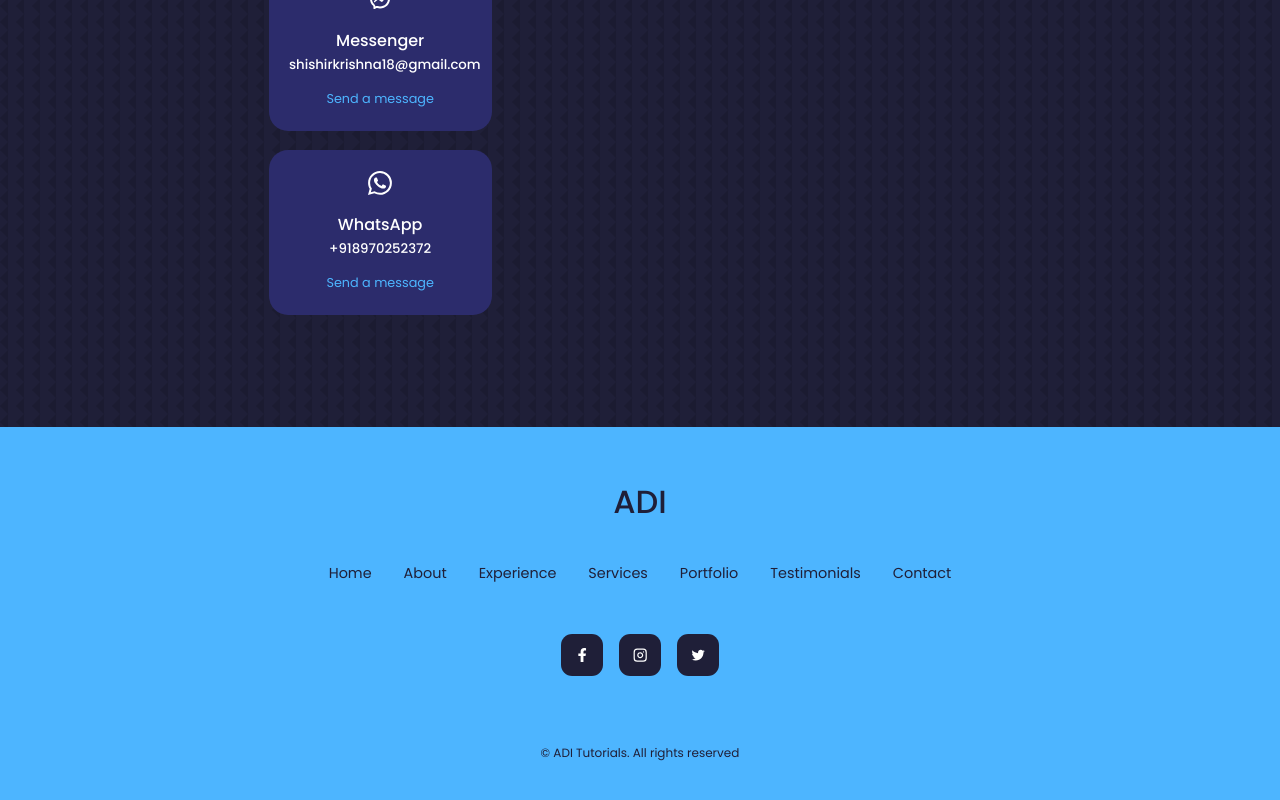
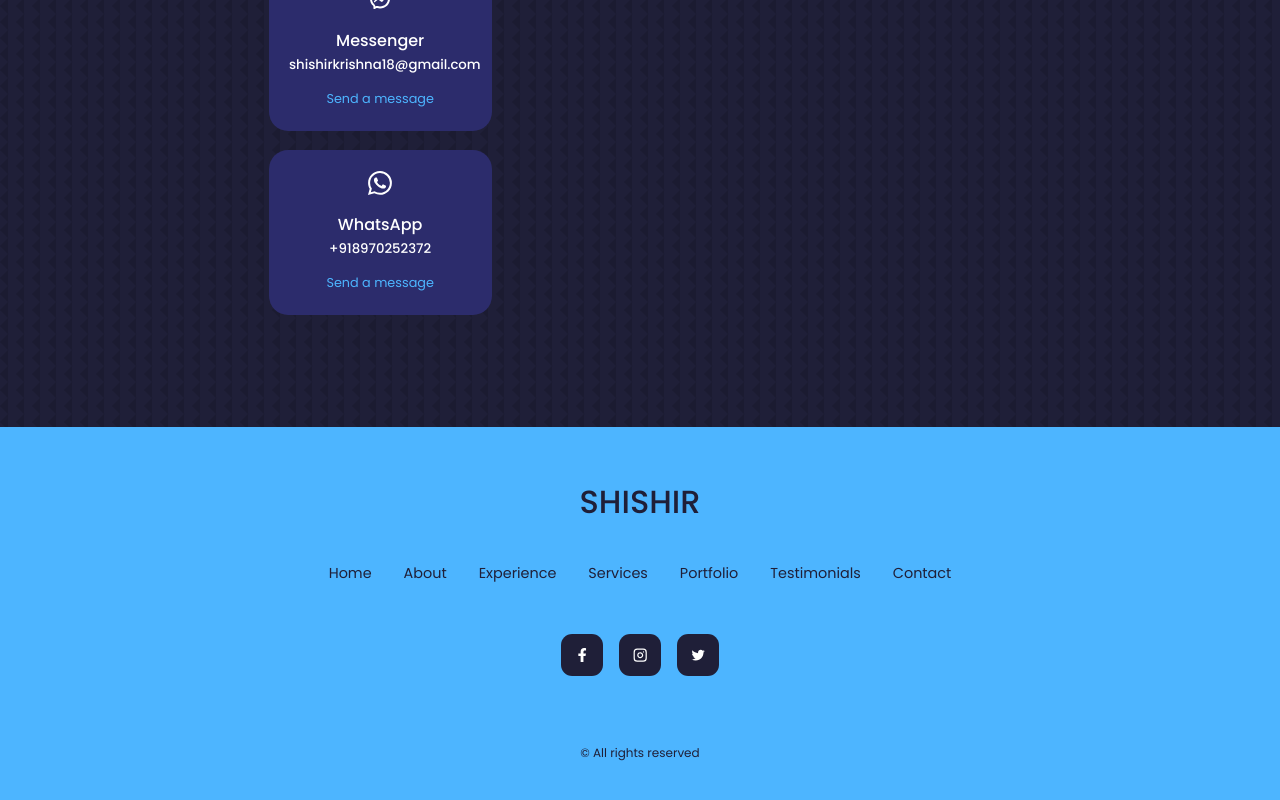
Before and after one commit to shishir-krishna-101/Portfolio-Website, a React (Create React App) app: page / in a window 1280 px wide. Shown: the part 5042-5842 px from the top of the page. Built offline with nearby package versions, Linux system fonts and the light colour scheme.

Commit message:
Update footer branding and copyright text

```diff
--- a/src/components/footer/Footer.jsx
+++ b/src/components/footer/Footer.jsx
@@ -7,7 +7,7 @@
 const Footer = () => {
   return (
     <footer>
-      <a href="/#" className='footer__logo'>ADI</a>
+      <a href="/#" className='footer__logo'>SHISHIR</a>
 
       <ul className="permalinks">
         <li><a href="#main">Home</a></li>
@@ -26,7 +26,7 @@
       </div>
 
       <div className="footer__copyright">
-        <small>&copy; ADI Tutorials. All rights reserved</small>
+        <small>&copy; All rights reserved</small>
       </div>
     </footer>
   )
```
